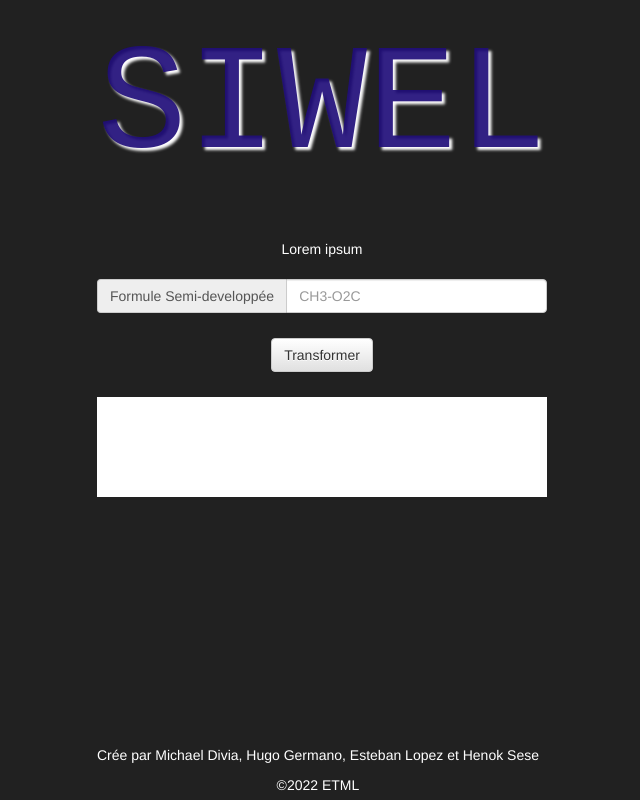
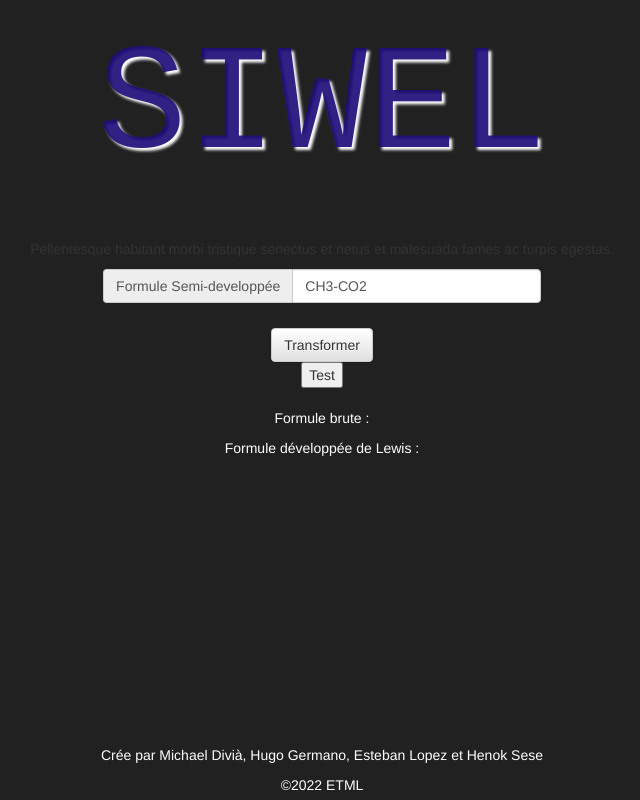
Before and after one commit to michaeldivia/SIWEL, a PHP site: page / in a window 1280 px wide. Shown: the whole page, without its empty margins (318-958 px from the left). Run offline with PHP 8.4, Linux system fonts and the light colour scheme.

Commit message:
Index + Css modifications
Ajout du code JS pour récupérer  la formule semi et séparer par digit (TODO)

```diff
--- a/index.php
+++ b/index.php
@@ -14,8 +14,12 @@
 		<!-- Optional theme -->
 		<link rel="stylesheet" href="https://stackpath.bootstrapcdn.com/bootstrap/3.4.1/css/bootstrap-theme.min.css" integrity="sha384-6pzBo3FDv/PJ8r2KRkGHifhEocL+1X2rVCTTkUfGk7/0pbek5mMa1upzvWbrUbOZ" crossorigin="anonymous">
 
+		<script src="https://code.jquery.com/jquery-3.6.0.js" integrity="sha256-H+K7U5CnXl1h5ywQfKtSj8PCmoN9aaq30gDh27Xc0jk=" crossorigin="anonymous"></script>
+
 		<!-- Latest compiled and minified JavaScript -->
 		<script src="https://stackpath.bootstrapcdn.com/bootstrap/3.4.1/js/bootstrap.min.js" integrity="sha384-aJ21OjlMXNL5UyIl/XNwTMqvzeRMZH2w8c5cRVpzpU8Y5bApTppSuUkhZXN0VxHd" crossorigin="anonymous"></script>
+
+
 	</head>
 	<main>
 		<body>
@@ -27,14 +31,12 @@
 				</div>
 
 				<div class="explanation_div">
-					<p>
-						Lorem ipsum
-					</p>
+					<p>Pellentesque habitant morbi tristique senectus et netus et malesuada fames ac turpis egestas.</p>
 				</div>
 
-				<div class="input-group">
-					<span class="input-group-addon" id="basic-addon1">Formule Semi-developpée</span>
-					<input type="text" placeholder="CH3-O2C" class="form-control" aria-describedby="case pour la formule semi-développée" id="atomsToDecompose">
+				<div class="input-group" id="inputFormuleSemi">
+					<span class="input-group-addon" id="spanSemDeveloppee">Formule Semi-developpée</span>
+					<input type="text" placeholder="CH3-O2C" class="form-control" aria-describedby="case pour la formule semi-développée" id="atomsToDecompose" value="CH3-CO2">
 				</div>
 
 				<div class="submit_button_div">
@@ -42,22 +44,51 @@
 						Transformer
 					</button>
 				</div>
+				<button id="testButton" onclick="test()">
+					Test
+				</button>
 
-				<div class="brute_formula_div">
+				<div class="divResultats">
+					<p>
+						Formule brute : <span id="spanFormuleBrute"></span>
+					</p>
 
-				</div>
-				<div class="lewis_div">
-					<p id="displayLewis"></p>
+					<p>
+						Formule développée de Lewis : <span id="spanFormuleLewis"></span>
+					</p>
 				</div>
 				<footer id="footer">
 					<div class="inner">
-						<p>Crée par Michael Divia, Hugo Germano, Esteban Lopez et Henok Sese</p>
+						<p>Crée par Michael Divià, Hugo Germano, Esteban Lopez et Henok Sese</p>
 						<p>©2022 ETML</p>
 					</div>
 				</footer>
 	  		</div>
 		</body>
 	</main>
+	<script>
+		function test(){
+			var str_formuleSemi;
+			const regexDigits = new RegExp('\w(\d)')
+
+			str_formuleSemi = document.getElementById("atomsToDecompose").value;
+
+
+			var str_element = str_formuleSemi.split(/\w(\d)/);
+				console.log(str_element);
+
+			array_formule = str_formuleSemi.split("-");
+
+			array_ContenuFormuleBrute = [];
+			console.log(array_formule);
+
+			array_formule.forEach((element) => {
+
+				array_atome = str_element.split("/\d/");
+				console.log(array_atome);
+			});
+		}
+	</script>
 </html>
 <?php
 	$var = 0;
--- a/style.css
+++ b/style.css
@@ -20,6 +20,8 @@ body
 	bottom: 0;
 	height: 5rem;            /* Footer height */
 	margin-bottom: 5px;
+	width: 100%;
+	right: 0;
 }
 
 /**********************Index page***********************/
@@ -32,9 +34,15 @@ body
 	font-family: 'Courier New', Courier, monospace;
 }
 
-.explanation_div{
+.divResultats{
+	margin-top: 20px;
 	color: white;
-	margin: 20px;
+
+}
+
+#inputFormuleSemi{
+	width: 75%;
+	margin: auto;
 }
 .btnTransform{
 	margin-top: 25px;
```
